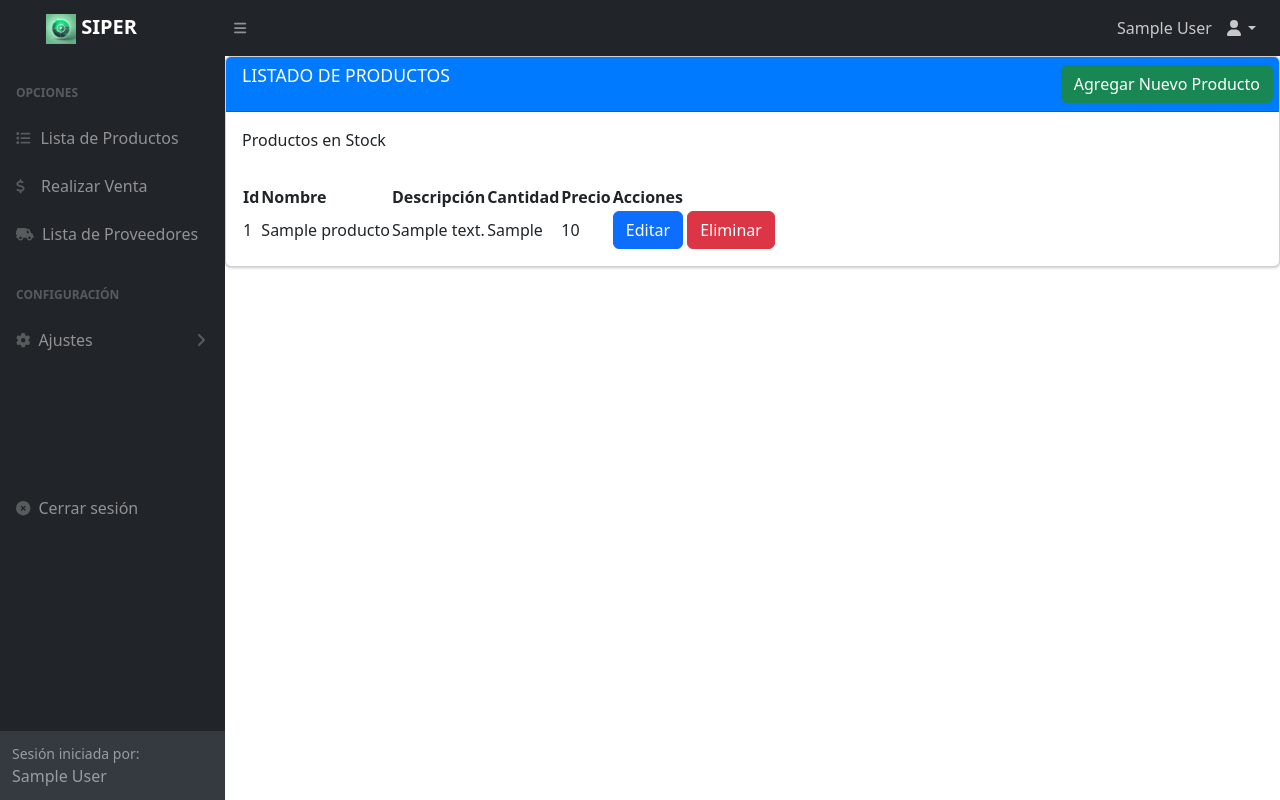
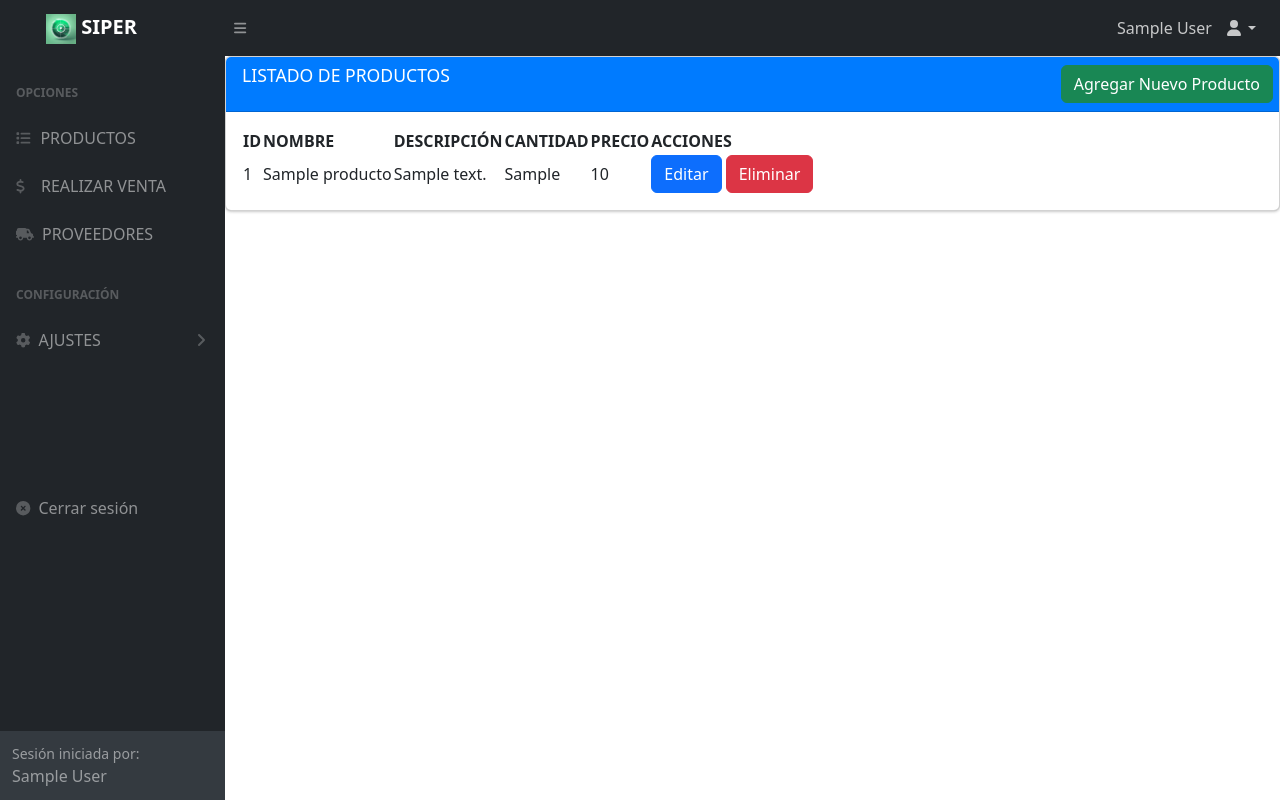
Before and after one commit to JTorresy97/SIPER-1, a PHP site: page /productos.php in a window 1280 px wide. Run offline with PHP 8.4, Linux system fonts and the light colour scheme; the visitor is signed in with stand-in values (Sample User, id 1); tables that the repository leaves empty or names only in its code hold one stand-in row (values such as "Sample post"); some libraries are stand-ins or nearby versions.

Commit message:
ajuste de frontend

```diff
--- a/controlpanel.php
+++ b/controlpanel.php
@@ -81,19 +81,19 @@ mysqli_free_result($resultado);
                         <a class="nav-link" href="productos.php">
                             <div class="sb-nav-link-icon">
                                 <i class="fa-solid fa-list" style="margin-right: 2px;"></i>
-                            </div>Lista de Productos
+                            </div>PRODUCTOS
                         </a>
 
                         <a class="nav-link" href="venta.php">
                             <div class="sb-nav-link-icon">
                                 <i class="fa-solid fa-dollar-sign" style="margin-right: 8px;"></i>
-                            </div>Realizar Venta
+                            </div>REALIZAR VENTA
                         </a>
 
                         <a class="nav-link" href="proveedores.php">
                             <div class="sb-nav-link-icon">
                                 <i class="fa-solid fa-truck-field"></i>
-                            </div>Lista de Proveedores
+                            </div>PROVEEDORES
                         </a>
 
                         <!-- SYSTEM CONFIGURATION -->
@@ -102,7 +102,7 @@ mysqli_free_result($resultado);
                         <a class="nav-link collapsed" href="#" data-bs-toggle="collapse" data-bs-target="#collapsePages" aria-expanded="false" aria-controls="collapsePages">
                             <div class="sb-nav-link-icon"><i class="fa-solid fa-gear"></i></div>
 
-                            Ajustes<div class="sb-sidenav-collapse-arrow"><i class="fas fa-angle-down"></i></div>
+                            AJUSTES<div class="sb-sidenav-collapse-arrow"><i class="fas fa-angle-down"></i></div>
                         </a>
 
                         <div class="collapse" id="collapsePages" aria-labelledby="headingTwo" data-bs-parent="#sidenavAccordion">
--- a/productos.php
+++ b/productos.php
@@ -37,19 +37,17 @@ if (!$resultado) {
                         <a class="btn btn-success" href="form_agregar.php" role="button">Agregar Nuevo Producto</a>
                     </div>
                 </div>
-                <div class="card-body">
-                    Productos en Stock
-                </div>
+
                 <div class="card-body">
                     <table id="datatablesSimple">
                         <thead>
                             <tr>
-                                <th>Id</th>
-                                <th>Nombre</th>
-                                <th>Descripción</th>
-                                <th>Cantidad</th>
-                                <th>Precio</th>
-                                <th>Acciones</th>
+                                <th>ID</th>
+                                <th>NOMBRE</th>
+                                <th>DESCRIPCIÓN</th>
+                                <th>CANTIDAD</th>
+                                <th>PRECIO</th>
+                                <th>ACCIONES</th>
                             </tr>
                         </thead>
                         <tbody>
```
Also changed, not shown: proveedores.php (+2 -15 lines).
